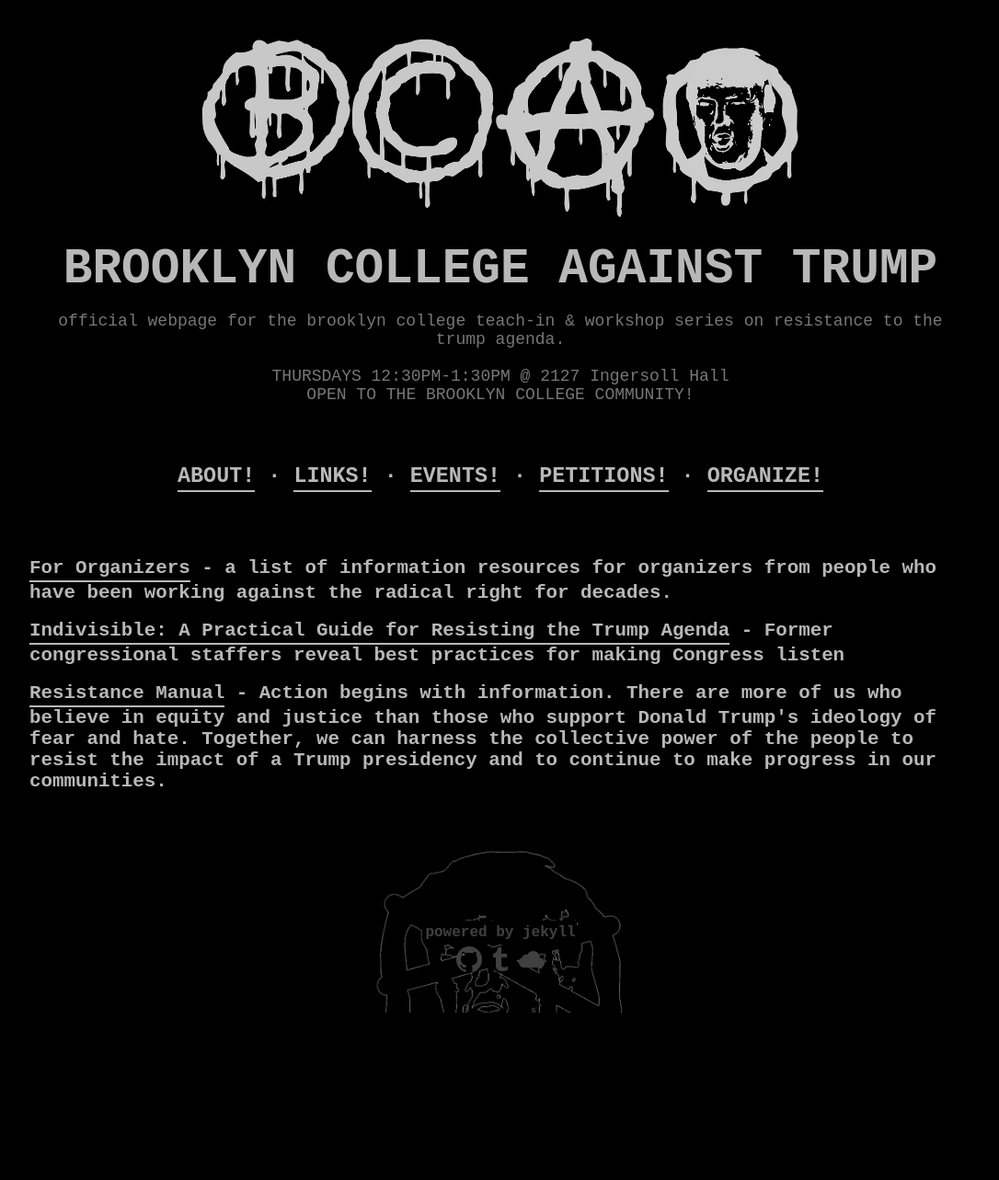
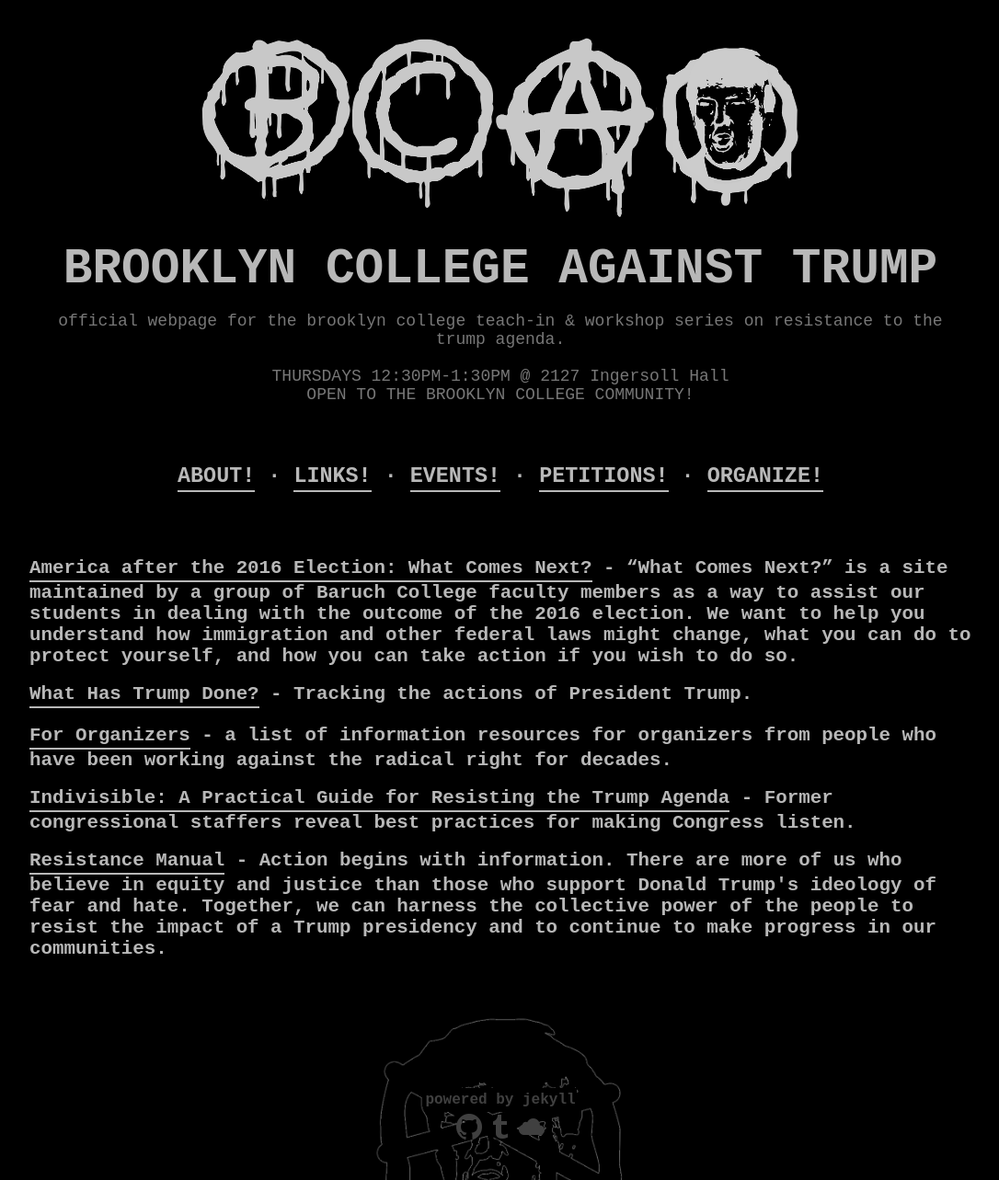
Before and after one commit to bcagainsttrump/bcagainsttrump.github.io, a Jekyll site: the page built from links.html, in a window 1280 px wide. Shown: the whole page at 92% size, without its empty margins (96-1182 px from the left). Built offline with Jekyll 4.4.1, drawn with Linux system fonts in a browser that asks for light colours; a script that is not in the unit is left out; before the commit the page ends 1101 px from its top, so only the background shows below that.

Commit message:
added links

```diff
--- a/_includes/head.html
+++ b/_includes/head.html
@@ -37,7 +37,7 @@
 
       <label>
         <select onChange="window.location.href=this.value" id="dropDown">
-            <option selected>navigate</option>
+            <option selected value="/">navigate</option>
             <option value="/about">ABOUT!</option>
             <option value="/links">LINKS!</option>
             <option value="/events">EVENTS!</option>
--- a/events.html
+++ b/events.html
@@ -38,8 +38,8 @@
 An RSVP is not required to attend, but if you plan to attend, the PSC would appreciate an email sent to Deirdre Brill at dbrill@pscmail.org so that they have an estimate of how many people to expect. Also, note that an ID is required to enter the building. If you want to attend but doesn't have an ID, please get in touch with Deirdre. </h3></td>
 </tr>
 <tr id="home">
-  <td id="cu">Feb 22 <br> 7:30-9pm</td>
-  <td id="cu">61 Local</td>
+  <td>Feb 22 <br> 7:30-9pm</td>
+  <td>61 Local</td>
   <td><a href="https://www.facebook.com/events/1207662739349369/">Resisting the Trump Agenda: Teach-In and Workshop</a><br>
 
 <h3 id="home">"Resisting the Trump Agenda: Teach-In and Workshop". Wednesday, February 22 from 7:30 - 9 pm at 61 Local, 61 Bergen St., Brooklyn. Information and action are our best tools to oppose the incoming administration. Led by Brooklyn College* faculty, this participatory event encourages public dialog and mobilization on the following topics:<br><br>
--- a/links.html
+++ b/links.html
@@ -4,8 +4,12 @@
 permalink: /links/
 ---
 
+<h2 id="home"><a href="http://blogs.baruch.cuny.edu/whatcomesnext/">America after the 2016 Election: What Comes Next?</a> - “What Comes Next?” is a site maintained by a group of Baruch College faculty members as a way to assist our students in dealing with the outcome of the 2016 election. We want to help you understand how immigration and other federal laws might change, what you can do to protect yourself, and how you can take action if you wish to do so.</h2><br><br>
+
+<h2 id="home"><a href="https://www.whathastrumpdone.org/">What Has Trump Done?</a> - Tracking the actions of President Trump.</h2><br><br>
+
 <h2 id="home"><a href="http://www.politicalresearch.org/for-organizers/">For Organizers</a> - a list of information resources for organizers from people who have been working against the radical right for decades.</h2><br><br>
 
-<h2 id="home"><a href="https://docs.google.com/document/d/1DzOz3Y6D8g_MNXHNMJYAz1b41_cn535aU5UsN7Lj8X8/preview">Indivisible: A Practical Guide for Resisting the Trump Agenda</a> - Former congressional staffers reveal best practices for making Congress listen</h2><br><br>
+<h2 id="home"><a href="https://docs.google.com/document/d/1DzOz3Y6D8g_MNXHNMJYAz1b41_cn535aU5UsN7Lj8X8/preview">Indivisible: A Practical Guide for Resisting the Trump Agenda</a> - Former congressional staffers reveal best practices for making Congress listen.</h2><br><br>
 
 <h2 id="home"><a href="https://www.resistancemanual.org/Resistance_Manual_Home">Resistance Manual</a> - <b>Action begins with information.</b> There are more of us who believe in equity and justice than those who support Donald Trump's ideology of fear and hate. Together, we can harness the collective power of the people to resist the impact of a Trump presidency and to continue to make progress in our communities.</h2>
```
Also changed, not shown: _layouts/default.html (indentation only), assets/css/index.css (line endings or trailing spaces), 11 other files.
